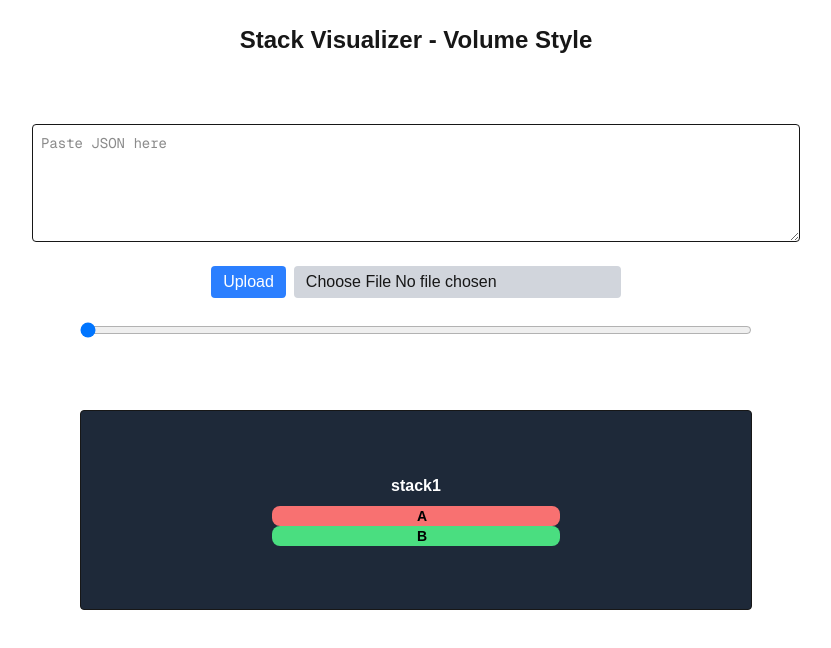
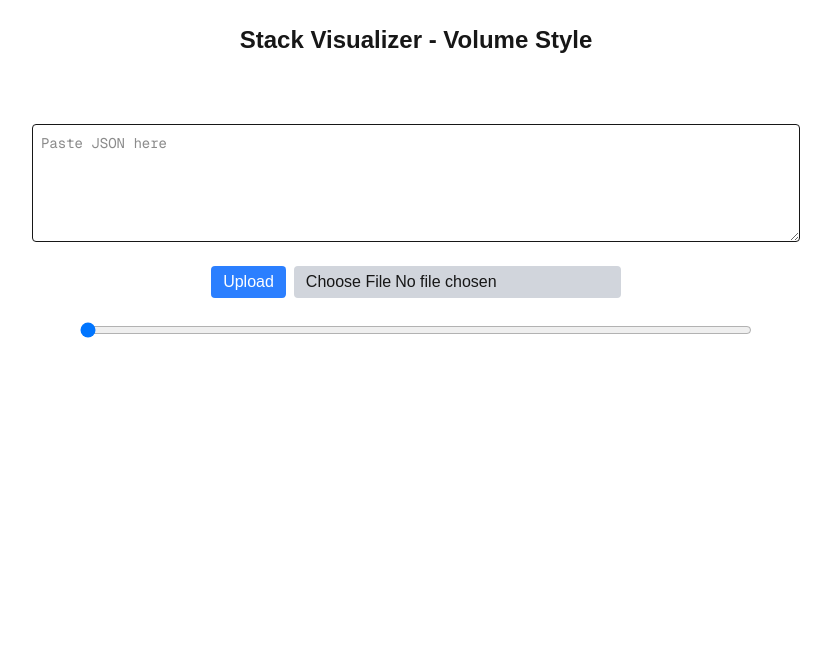
Before and after one commit to goomyman/leetcodewizard, a Next.js app in the folder Prototypes/stack-visualizer/: page / in a window 1280 px wide. Shown: the top 648 px of the page, without its empty margins (224-1055 px from the left). Built offline with nearby package versions, Linux system fonts and the light colour scheme.

Commit message:
Everything compiles?

```diff
--- a/Prototypes/stack-visualizer/src/app/stack/ArrayItem.tsx
+++ b/Prototypes/stack-visualizer/src/app/stack/ArrayItem.tsx
@@ -2,16 +2,17 @@
 
 import { motion, useAnimation } from "framer-motion";
 import { useEffect } from "react";
-import { ArrayItemType, ArrayItemState, ARRAY_ITEM_SIZE } from "./ArrayItemConstants";
+import { ARRAY_ITEM_SIZE } from "./ArrayItemConstants";
+import { ControlItem, ControlItemState } from "./ControlTypes";
 
 interface ArrayItemProps {
-  item: ArrayItemType;
+  item: ControlItem;
   index: number;
   stopShaking: boolean;
 }
 
 export default function ArrayItem({ item, index, stopShaking }: ArrayItemProps) {
-  const isPreUpdate = item.state === ArrayItemState.PreUpdate;
+  const isPreUpdate = item.state === ControlItemState.PreUpdate;
   const controls = useAnimation();
 
   useEffect(() => {
@@ -23,7 +24,11 @@ export default function ArrayItem({ item, index, stopShaking }: ArrayItemProps)
       });
     } else {
       controls.stop();
-      controls.start({ y: 0, scale: 1, transition: { type: "spring", stiffness: 300, damping: 20 } });
+      controls.start({
+        y: 0,
+        scale: 1,
+        transition: { type: "spring", stiffness: 300, damping: 20 },
+      });
     }
   }, [isPreUpdate, stopShaking, controls]);
 
--- a/Prototypes/stack-visualizer/src/app/stack/ArrayItemConstants.tsx
+++ b/Prototypes/stack-visualizer/src/app/stack/ArrayItemConstants.tsx
@@ -1,13 +1 @@
-export interface ArrayItemType {
-  id: number;
-  value: string;
-  color: string;
-  state: ArrayItemState;
-}
-
-export enum ArrayItemState {
-  Normal = "Normal",
-  PreUpdate = "PreUpdate",
-}
-
 export const ARRAY_ITEM_SIZE = 60;
--- a/Prototypes/stack-visualizer/src/app/stack/ArrayRenderer.tsx
+++ b/Prototypes/stack-visualizer/src/app/stack/ArrayRenderer.tsx
@@ -1,12 +1,13 @@
+// ArrayRenderer.tsx
 "use client";
 
 import React from "react";
 import ArrayItem from "./ArrayItem";
-import { Control, ControlItemState, HistoryItem } from "./ControlTypes";
+import { Control, ControlItem, ControlItemState } from "./ControlTypes";
 
 interface ArrayRendererProps {
-  control: Control; // generic union
-  sliderValue: number;
+  control: Control<ControlItem>;
+  sliderValue?: number; // if needed
 }
 
 export default function ArrayRenderer({ control }: ArrayRendererProps) {
@@ -14,7 +15,7 @@ export default function ArrayRenderer({ control }: ArrayRendererProps) {
     <div className="flex flex-col gap-2 items-center">
       <h3 className="text-white font-semibold">{control.id}</h3>
       <div className="flex">
-        {(control.items as HistoryItem[]).map((item, idx) => (
+        {control.items.map((item, idx) => (
           <ArrayItem
             key={item.id}
             item={item}
--- a/Prototypes/stack-visualizer/src/app/stack/ControlManager.tsx
+++ b/Prototypes/stack-visualizer/src/app/stack/ControlManager.tsx
@@ -3,15 +3,15 @@
 import React, { useState, useRef } from "react";
 import StackRenderer from "./StackRenderer";
 import ArrayRenderer from "./ArrayRenderer";
-import { StackControl, ArrayControl, Control } from "./ControlTypes";
+import { Control, ControlItem } from "./ControlTypes";
 import { BatchProcessor } from "./BatchProcessor";
 
 interface ControlManagerProps {
-  initialData?: { controls: (StackControl | ArrayControl)[] };
+  initialData?: { controls: Control<ControlItem>[] };
 }
 
 export default function ControlManager({ initialData }: ControlManagerProps) {
-  const [controls, setControls] = useState<Control<any>[]>(
+  const [controls, setControls] = useState<Control<ControlItem>[]>(
     initialData?.controls || []
   );
   const [sliderValue, setSliderValue] = useState(0);
@@ -19,14 +19,13 @@ export default function ControlManager({ initialData }: ControlManagerProps) {
 
   // Batch processors per control
   const batchProcessors = useRef(
-    controls.map(c => new BatchProcessor<any>([c.items || []]))
+    controls.map(c => new BatchProcessor<ControlItem>([c.items || []]))
   );
 
-  const handleUpload = (data: { controls: Control<any>[] }) => {
+  const handleUpload = (data: { controls: Control<ControlItem>[] }) => {
     setControls(data.controls);
     setSliderValue(0);
 
-    // Apply batch to each processor
     data.controls.forEach((control, idx) => {
       const batch = control.batch ?? {};
       batchProcessors.current[idx].applyBatch(batch);
@@ -104,12 +103,13 @@ export default function ControlManager({ initialData }: ControlManagerProps) {
           const currentItems =
             batchProcessors.current[idx].getHistory()[sliderValue] || [];
 
+          const controlWithCurrentItems = { ...control, items: currentItems };
+
           if (control.type === "stack") {
             return (
               <StackRenderer
                 key={control.id}
-                control={{ ...control, items: currentItems }}
-                sliderValue={sliderValue}
+                control={controlWithCurrentItems}
               />
             );
           }
@@ -118,8 +118,7 @@ export default function ControlManager({ initialData }: ControlManagerProps) {
             return (
               <ArrayRenderer
                 key={control.id}
-                control={{ ...control, items: currentItems }}
-                sliderValue={sliderValue}
+                control={controlWithCurrentItems}
               />
             );
           }
--- a/Prototypes/stack-visualizer/src/app/stack/InitialData.ts
+++ b/Prototypes/stack-visualizer/src/app/stack/InitialData.ts
@@ -1,24 +1,30 @@
-// InitialData.ts (optional)
-import { Control, ControlTypes, ControlItemState } from "./ControlTypes";
+import { Control, ControlItemState, ControlTypes } from "./ControlTypes";
 
 export const initialControls: { controls: Control[] } = {
   controls: [
     {
       id: "stack1",
       type: ControlTypes.Stack,
-      items: [
-        { id: 1, text: "A", state: ControlItemState.Start, color: "#f87171" },
-        { id: 2, text: "B", state: ControlItemState.Start, color: "#4ade80" }
-      ]
+      items: [], // start empty
+      batch: {
+        inserts: [
+          { index: 0, input: { value: "A", state: ControlItemState.Start } },
+          { index: 1, input: { value: "B", state: ControlItemState.Start } }
+        ],
+        deletes: []
+      }
     },
     {
       id: "array1",
       type: ControlTypes.Array,
       size: 5,
-      updates: [
-        { index: 0, value: "X" },
-        { index: 2, value: "Y" }
-      ]
+      items: [], // start empty
+      batch: {
+        updates: [
+          { index: 0, input: { value: "X", state: ControlItemState.Start } },
+          { index: 3, input: { value: "Y", state: ControlItemState.Start } }
+        ]
+      }
     }
   ]
 };
--- a/Prototypes/stack-visualizer/src/app/stack/SampleJson.json
+++ b/Prototypes/stack-visualizer/src/app/stack/SampleJson.json
@@ -3,19 +3,23 @@
     {
       "id": "stack1",
       "type": "stack",
-      "inserts": [
-        { "index": 0, "input": { "text": "A" } },
-        { "index": 1, "input": { "text": "B" } }
-      ],
-      "deletes": [2]
+      "batch": {
+        "inserts": [
+          { "index": 0, "input": { "value": "A" } },
+          { "index": 1, "input": { "value": "B" } }
+        ],
+        "deletes": []
+      }
     },
     {
       "id": "array1",
       "type": "array",
-      "updates": [
-        { "index": 0, "value": "X" },
-        { "index": 3, "value": "Y" }
-      ]
+      "batch": {
+        "updates": [
+          { "index": 0, "input": { "value": "X" } },
+          { "index": 1, "input": { "value": "Y" } }
+        ]
+      }
     }
   ]
 }
--- a/Prototypes/stack-visualizer/src/app/stack/StackItem.tsx
+++ b/Prototypes/stack-visualizer/src/app/stack/StackItem.tsx
@@ -3,10 +3,10 @@
 import { motion, useAnimation } from "framer-motion";
 import { useEffect } from "react";
 import { STACK_ITEM_WIDTH, STACK_ITEM_HEIGHT } from "./StackItemConstants";
-import { StackItemType, ControlItemState } from "./ControlTypes";
+import { ControlItem, ControlItemState } from "./ControlTypes";
 
 interface StackItemProps {
-  item: StackItemType;
+  item: ControlItem;
   stopShaking: boolean;
   stackIndex: number;
 }
@@ -21,18 +21,14 @@ export default function StackItem({ item, stopShaking, stackIndex }: StackItemPr
   useEffect(() => {
     const shouldAnimate = (isPreRemove || isPreInsert) && !stopShaking;
     const baseY = isPreInsert ? -(STACK_ITEM_HEIGHT * 0.05) : 0;
-    const baseX = isPreInsert ? -(STACK_ITEM_WIDTH * 0.30) : 0;
+    const baseX = isPreInsert ? -(STACK_ITEM_WIDTH * 0.3) : 0;
 
     if (shouldAnimate) {
       controls.start({
         y: [baseY, baseY - 3, baseY, baseY - 3, baseY],
         x: [baseX, baseX, baseX, baseX, baseX],
         scale: [1, 1.03, 1, 1.03, 1],
-        transition: {
-          duration: 2.5,
-          repeat: Infinity,
-          repeatType: "loop",
-        },
+        transition: { duration: 2.5, repeat: Infinity, repeatType: "loop" },
       });
     } else {
       controls.stop();
@@ -45,7 +41,6 @@ export default function StackItem({ item, stopShaking, stackIndex }: StackItemPr
     }
   }, [isPreRemove, isPreInsert, stopShaking, controls]);
 
-  // determine background color based on state
   const displayColor = isPreInsert
     ? "green"
     : isPreRemove
@@ -65,7 +60,7 @@ export default function StackItem({ item, stopShaking, stackIndex }: StackItemPr
         boxShadow: isPreInsert ? "0px 8px 15px rgba(0,0,0,0.2)" : "none",
         zIndex: isPreInsert ? 10 : 1,
       }}
-      layout // smooth transition from floating → normal stack
+      layout
       animate={controls}
       className="text-sm font-bold text-black"
     >
@@ -73,7 +68,7 @@ export default function StackItem({ item, stopShaking, stackIndex }: StackItemPr
         {item.level}
       </div>
       <div className="w-full text-center">
-        {item.text}
+        {item.value}
       </div>
     </motion.div>
   );
--- a/Prototypes/stack-visualizer/src/app/stack/StackRenderer.tsx
+++ b/Prototypes/stack-visualizer/src/app/stack/StackRenderer.tsx
@@ -2,20 +2,26 @@
 
 import React from "react";
 import StackItem from "./StackItem";
-import { HistoryControl } from "./ControlTypes";
+import { Control, ControlItem, ControlItemState } from "./ControlTypes";
 
 interface StackRendererProps {
-  control: HistoryControl;
-  sliderValue: number;
+  control: Control<ControlItem>;
 }
 
 export default function StackRenderer({ control }: StackRendererProps) {
   return (
-    <div className="p-2 bg-gray-800 border rounded flex flex-col items-center justify-center min-h-[200px] w-full max-w-2xl">
-      <h3 className="font-semibold text-white mb-2">{control.id}</h3>
-      {control.items.map((item, idx) => (
-        <StackItem key={item.id} item={item} stopShaking={item.state !== 1} stackIndex={idx} />
-      ))}
+    <div className="flex flex-col gap-2 items-center">
+      <h3 className="text-white font-semibold">{control.id}</h3>
+      <div className="flex flex-col-reverse">
+        {control.items.map((item, idx) => (
+          <StackItem
+            key={item.id}
+            item={item}
+            stackIndex={idx}
+            stopShaking={item.state !== ControlItemState.PreUpdate}
+          />
+        ))}
+      </div>
     </div>
   );
 }
```
Also changed, not shown: Prototypes/stack-visualizer/src/app/stack/ControlTypes.ts (+7 -29 lines), Prototypes/stack-visualizer/src/app/stack/ArrayManager.tsx (deleted).
